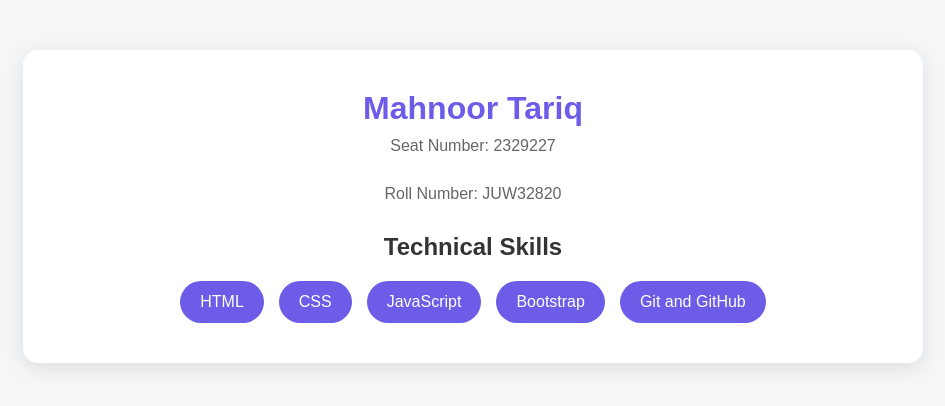
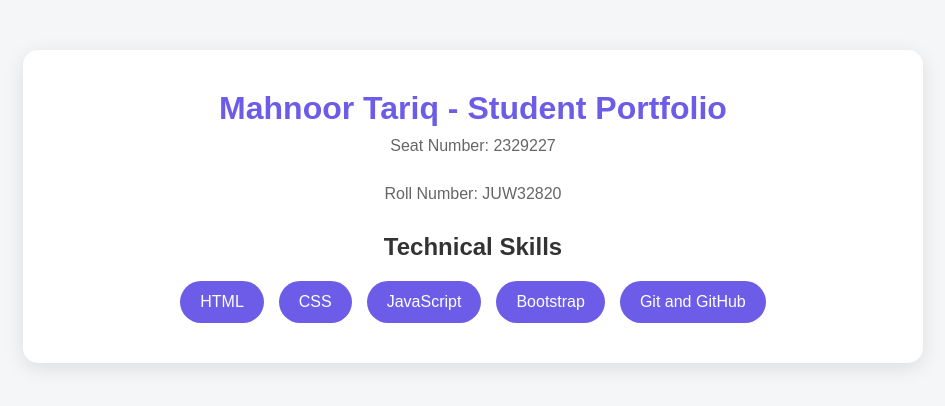
Before and after one commit to mahnoor643/devops-a-2329227, a plain HTML site: page site/index.html in a window 1280 px wide. Shown: the whole page, without its empty margins (167-1112 px from the left). Drawn offline with Linux system fonts and the light colour scheme.

Commit message:
Update portfolio heading

```diff
--- a/site/index.html
+++ b/site/index.html
@@ -94,7 +94,7 @@
 
         <div class="profile">
 
-            <h1>Mahnoor Tariq</h1>
+            <h1>Mahnoor Tariq - Student Portfolio</h1>
 
             <p class="seat">Seat Number: 2329227</p>
             <p class="seat">Roll Number: JUW32820</p>
@@ -106,7 +106,7 @@
                 <li>CSS</li>
                 <li>JavaScript</li>
                 <li>Bootstrap</li>
-                 <li>Git and GitHub</li>
+                <li>Git and GitHub</li>
             </ul>
 
         </div>
```
